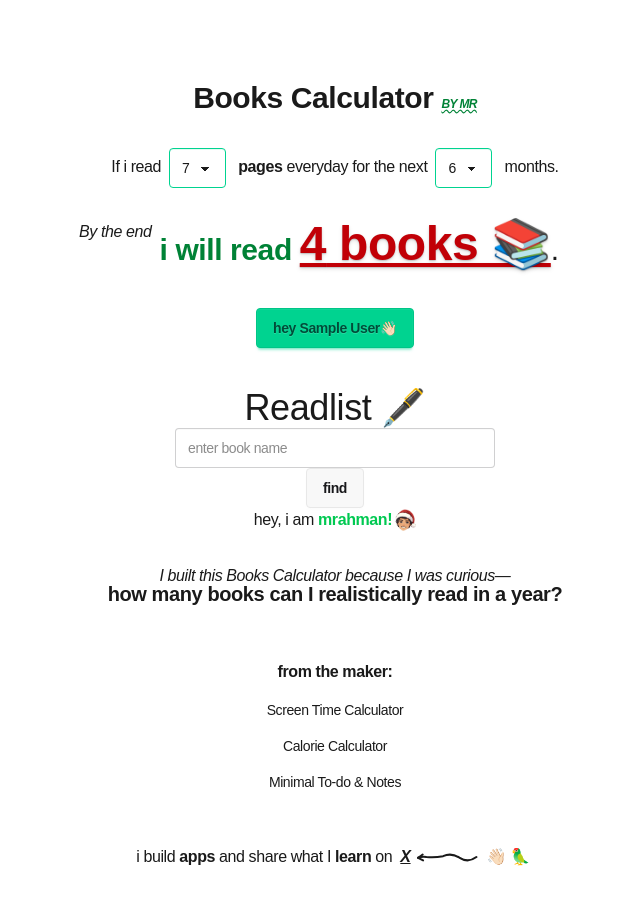
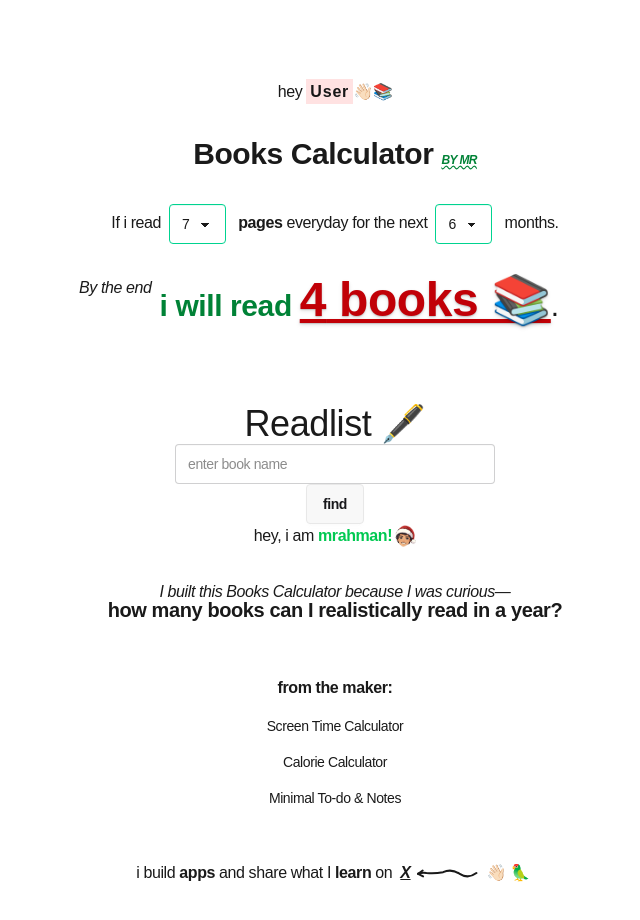
Before and after one commit to rahscripts/books-calculator, a Next.js app: page /dashboard in a window 1280 px wide. Shown: the top 920 px of the page, without its empty margins (305-945 px from the left). Built offline with nearby package versions, Linux system fonts and the light colour scheme; no server answers; sample sign-in values are in the browser's storage; a web font is replaced by a local one.

Commit message:
added username to dasboard top

```diff
--- a/app/dashboard/page.tsx
+++ b/app/dashboard/page.tsx
@@ -16,11 +16,11 @@ export default async function DashboardPage() {
 
   return (
     <section className="max-w-2xl mx-auto p-20 min-h-screen text-center space-y-8">
+        <div> hey <span className="bg-red-100 text-neutral-900 p-1 font-semibold tracking-wider">{(session?.user?.name)?.split(" ")[1]}</span>👋🏻📚</div>
       <Header />
       <ReadCalculator />
 
       <div className="mt-10">
-        <LoginButton />
         <ReadList />
         <Footer />
       </div>
```
